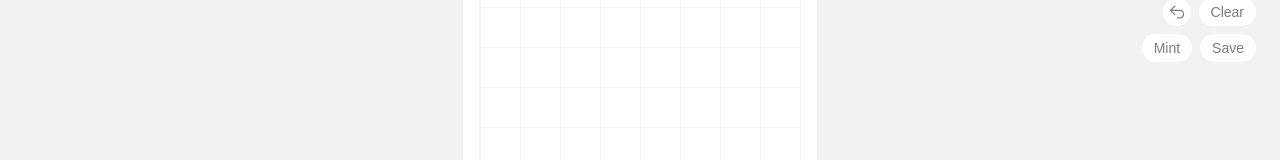
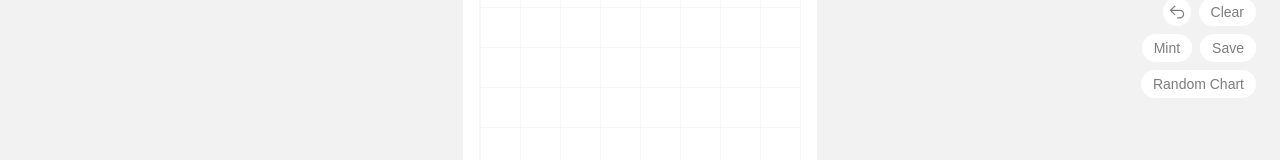
Before and after one commit to nikitattt/create-checks, a Next.js app in the folder website/: page / in a window 1280 px wide. Shown: the part 362-522 px from the top of the page. Built offline with nearby package versions, Linux system fonts and the light colour scheme; a web font is replaced by a local one.

Commit message:
Generate random chart o canvas

```diff
--- a/website/components/Menu/index.tsx
+++ b/website/components/Menu/index.tsx
@@ -6,6 +6,7 @@ import ClearButton from '../ClearButton'
 import DarkModeSwitch from '../DarkModeSwitch'
 import SaveButton from '../SaveButton'
 import MintButton from '../MintButton'
+import RandomButton from '../RandomButton'
 
 const Menu = () => {
   const showColorPanel = useMenuStore((state) => state.showColorPanel)
@@ -25,6 +26,7 @@ const Menu = () => {
         <MintButton />
         <SaveButton />
       </div>
+      <RandomButton />
     </div>
   )
 }
--- /dev/null
+++ b/website/components/RandomButton/index.tsx
@@ -0,0 +1,76 @@
+import clsx from 'clsx'
+import { saEvent } from '../../scripts/events'
+import { useBoardStore } from '../../store/board'
+import { useMenuStore } from '../../store/menu'
+import { ColorMode } from '../../utils/colors'
+import { boardToImage } from '../../utils/image'
+
+const RandomButton = () => {
+  const board = useBoardStore((state) => state.board)
+  const darkMode = useMenuStore((state) => state.darkMode)
+  const addCheck = useBoardStore((state) => state.addCheck)
+  const resetBoard = useBoardStore((state) => state.resetBoard)
+
+  const saveBoard = () => {
+    console.log('\n- - running algo - -\n')
+    resetBoard()
+    const upperBound = 0
+    const lowerBound = 9
+    // Returns a random integer from 0 to 9:
+
+    let y = Math.floor(Math.random() * 10)
+    let p = 8 * y
+
+    for (let i = 0; i < 8; i++) {
+      let up = Math.random() < 0.5
+      if (y === lowerBound) up = true
+      else if (y === upperBound) up = false
+      // console.log(up)
+
+      let move = Math.floor(Math.random() * (up ? y : lowerBound - y))
+      if (move === 0) move = 1
+
+      p = 8 * y + i
+
+      console.log(`- top - i: ${i}, y: ${y}, p: ${p}, move: ${move}, up: ${up}`)
+
+      addCheck(p, up ? '#01ef03' : '#f3322c')
+      // console.log(`y: ${y}, p: ${p}, move: ${move}, up: ${up}`)
+
+      console.log('- start move')
+      for (let j = 0; j < move; j++) {
+        if (up) {
+          y -= 1
+        } else {
+          y += 1
+        }
+
+        p = 8 * y + i
+        addCheck(p, up ? '#01ef03' : '#f3322c')
+        console.log(
+          `i: ${i}, j: ${j}, y: ${y}, p: ${p}, move: ${move}, up: ${up}`
+        )
+      }
+      console.log('- end move')
+      console.log('')
+    }
+    // downloadURL(image, 'Checks')
+    // saEvent('save_image', { mode: darkMode ? 'dark' : 'light' })
+  }
+
+  return (
+    <button
+      onClick={saveBoard}
+      className={clsx(
+        'rounded-full py-1 px-3 cursor-pointer text-sm transition-all duration-300',
+        'bg-white text-grey w-max hover:bg-black hover:text-white',
+        'dark:bg-black-canvas dark:text-grey dark:hover:bg-white dark:hover:text-black',
+        'shadow-lg sm:shadow-none'
+      )}
+    >
+      Random Chart
+    </button>
+  )
+}
+
+export default RandomButton
```
